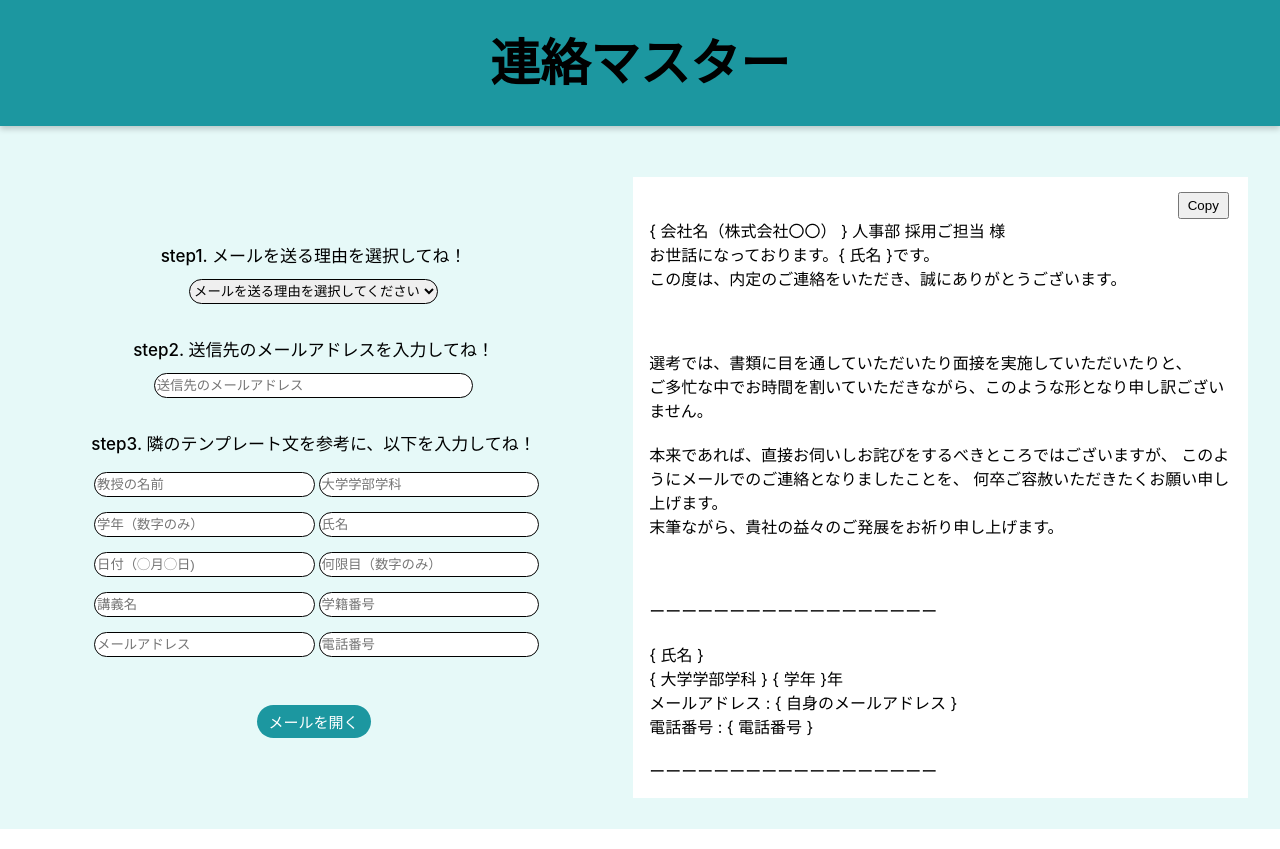
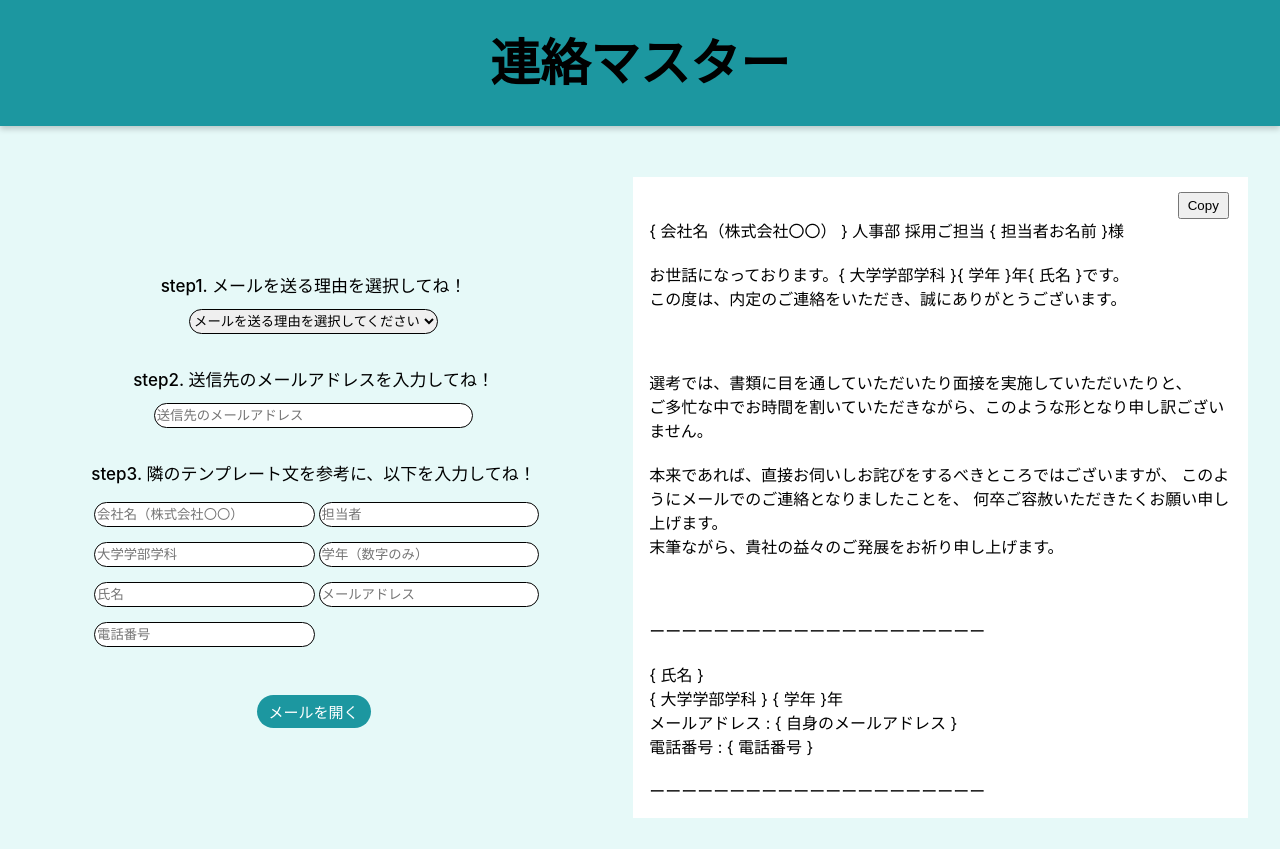
Before and after one commit to yusei53/ASAP, a React (Create React App) app: page /company in a window 1280 px wide. Built offline with nearby package versions, Linux system fonts and the light colour scheme.

Commit message:
inputタグが反映されるようにした

```diff
--- a/src/components/CompanyPage.jsx
+++ b/src/components/CompanyPage.jsx
@@ -88,9 +88,15 @@ export const CompanyPage = () => {
                   <SMobile>step3. 下の欄を入力してね！</SMobile>
                   <SElement>
                     <SInput
-                      name="teacher"
-                      placeholder="教授の名前"
-                      value={inputValues.teacher || ""}
+                      name="company"
+                      placeholder="会社名（株式会社〇〇）"
+                      value={inputValues.company || ""}
+                      onChange={handleInputChange}
+                    />
+                    <SInput
+                      name="yourname"
+                      placeholder="担当者"
+                      value={inputValues.yourname || ""}
                       onChange={handleInputChange}
                     />
                     <SInput
@@ -109,31 +115,6 @@ export const CompanyPage = () => {
                       name="name"
                       placeholder="氏名"
                       value={inputValues.name || ""}
-                      onChange={handleInputChange}
-                    />
-                    <SInput
-                      name="date"
-                      placeholder="日付（◯月◯日)"
-                      value={inputValues.date || ""}
-                      onChange={handleInputChange}
-                    />
-                    <SInput
-                      name="time"
-                      placeholder="何限目（数字のみ）"
-                      value={inputValues.time || ""}
-                      onChange={handleInputChange}
-                    />
-                    <SInput
-                      name="lesson"
-                      placeholder="講義名"
-                      value={inputValues.lesson || ""}
-                      onChange={handleInputChange}
-                    />
-
-                    <SInput
-                      name="id"
-                      placeholder="学籍番号"
-                      value={inputValues.id || ""}
                       onChange={handleInputChange}
                     />
                     <SInput
@@ -165,6 +146,7 @@ export const CompanyPage = () => {
             <SCopyText id="copy-text">
               <CompanyText
                 company={inputValues.company || "{ 会社名（株式会社〇〇） }"}
+                yourname={inputValues.yourname || "{ 担当者お名前 }"}
                 university={inputValues.university || "{ 大学学部学科 }"}
                 grade={inputValues.grade || "{ 学年 }"}
                 name={inputValues.name || "{ 氏名 }"}
--- a/src/components/CompanyText.jsx
+++ b/src/components/CompanyText.jsx
@@ -2,7 +2,7 @@ import { useState, useEffect } from "react";
 import styled from "styled-components";
 
 export const CompanyText = (props) => {
-  const { company, university, grade, name, yourname, mail, number, reason } =
+  const { company, yourname, university, grade, name, mail, number, reason } =
     props;
 
   const [reasonText, setReasonText] = useState("");
@@ -28,7 +28,9 @@ export const CompanyText = (props) => {
     <SBox>
       <SText>
         {company} 人事部 採用ご担当 {yourname}様<br />
-        お世話になっております。{name}です。
+        <br />
+        お世話になっております。{university}
+        {grade}年{name}です。
         <br />
         この度は、内定のご連絡をいただき、誠にありがとうございます。
         <br />
@@ -50,7 +52,7 @@ export const CompanyText = (props) => {
         <br />
         <br />
         <br />
-        ーーーーーーーーーーーーーーーーーー <br />
+        ーーーーーーーーーーーーーーーーーーーーー <br />
         <br />
         {name}
         <br />
@@ -61,7 +63,7 @@ export const CompanyText = (props) => {
         電話番号 : {number}
         <br />
         <br />
-        ーーーーーーーーーーーーーーーーーー
+        ーーーーーーーーーーーーーーーーーーーーー
       </SText>
     </SBox>
   );
```
